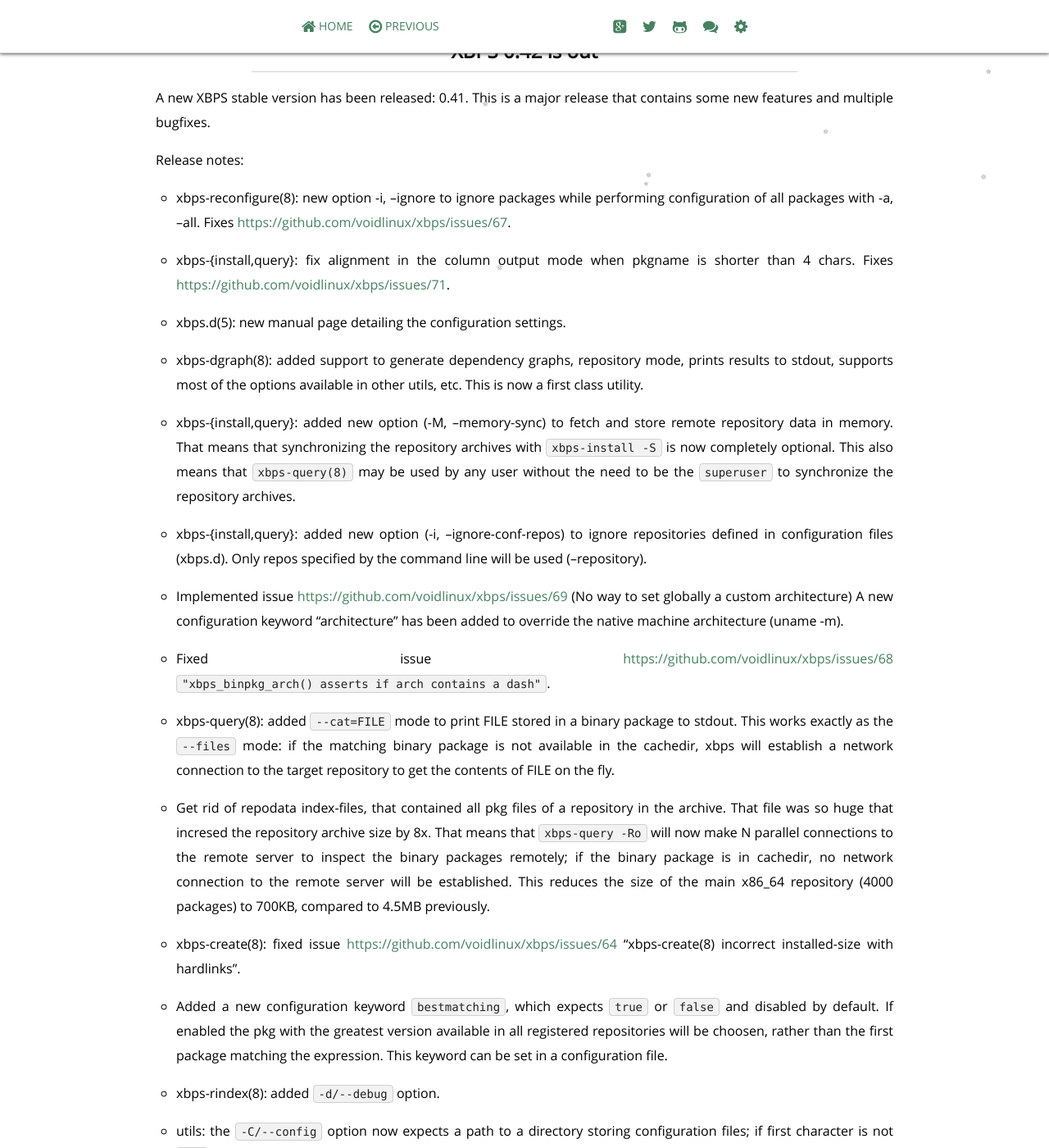
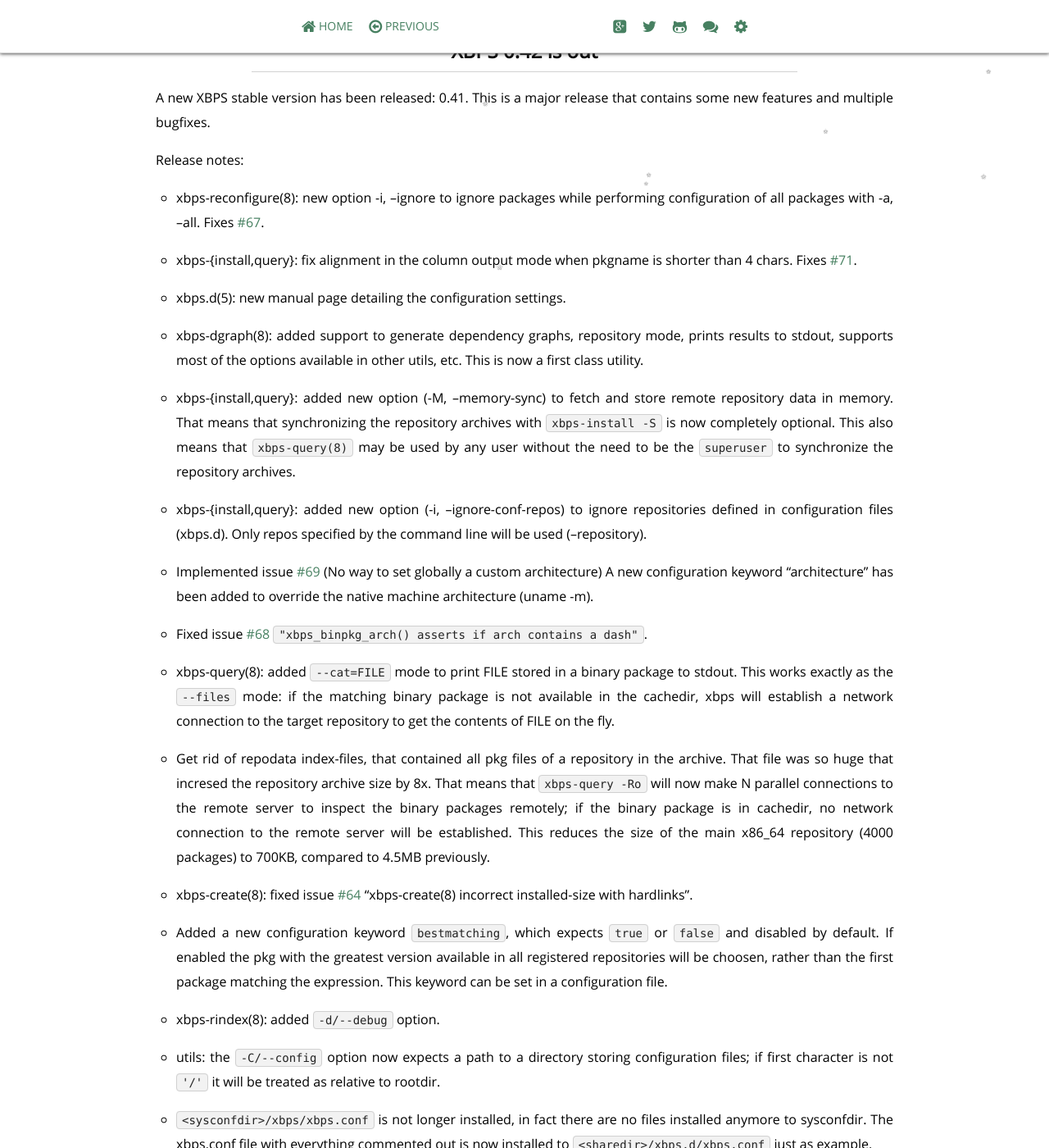
Before and after one commit to void-linux/void-linux.github.io, a Jekyll site: the page built from _posts/2014-12-22-xbps-0.42.markdown, in a window 1280 px wide and 1400 px high, scrolled down 447 px. Shown: the whole window at 82% size. Built offline with Jekyll 4.4.1, drawn with Linux system fonts in a browser that asks for light colours; Markdown is read by kramdown in place of the engine named in the settings; comment, search, counter and statistics services are not loaded; some of the changed lines change nothing that is shown; some of the changed text lies outside the part shown.

Commit message:
xbps-0.42: fix inverted links.

```diff
--- a/_posts/2014-12-22-xbps-0.42.markdown
+++ b/_posts/2014-12-22-xbps-0.42.markdown
@@ -11,10 +11,10 @@ Release notes:
 
 - xbps-reconfigure(8): new option -i, --ignore to ignore packages
 while performing configuration of all packages with -a, --all.
-Fixes [https://github.com/voidlinux/xbps/issues/67](#67).
+Fixes [#67](https://github.com/voidlinux/xbps/issues/67).
 
 - xbps-{install,query}: fix alignment in the column output mode
-when pkgname is shorter than 4 chars. Fixes [https://github.com/voidlinux/xbps/issues/71](#71).
+when pkgname is shorter than 4 chars. Fixes [#71](https://github.com/voidlinux/xbps/issues/71).
 
 - xbps.d(5): new manual page detailing the configuration settings.
 
@@ -32,11 +32,11 @@ need to be the `superuser` to synchronize the repository archives.
 repositories defined in configuration files (xbps.d). Only repos specified
 by the command line will be used (--repository).
 
-- Implemented issue [https://github.com/voidlinux/xbps/issues/69](#69) (No way to set globally a custom architecture)
+- Implemented issue [#69](https://github.com/voidlinux/xbps/issues/69) (No way to set globally a custom architecture)
 A new configuration keyword "architecture" has been added to override
 the native machine architecture (uname -m).
 
-- Fixed issue [https://github.com/voidlinux/xbps/issues/68](#68)
+- Fixed issue [#68](https://github.com/voidlinux/xbps/issues/68)
 `"xbps_binpkg_arch() asserts if arch contains a dash"`.
 
 - xbps-query(8): added `--cat=FILE` mode to print FILE stored in a binary package
@@ -52,7 +52,7 @@ package is in cachedir, no network connection to the remote server will be
 established. This reduces the size of the main x86\_64 repository (4000 packages)
 to 700KB, compared to 4.5MB previously.
 
-- xbps-create(8): fixed issue [https://github.com/voidlinux/xbps/issues/64](#64)
+- xbps-create(8): fixed issue [#64](https://github.com/voidlinux/xbps/issues/64)
  "xbps-create(8) incorrect installed-size with hardlinks".
 
 - Added a new configuration keyword `bestmatching`, which expects `true` or `false`
@@ -86,7 +86,7 @@ that installed packages do not need to have a virtualpkg configuration
 file in the system virtualpkg.d directory.
 
 - xbps-{install,remove}: implemented a column/wide output mode
-as requested in [https://github.com/voidlinux/xbps/issues/63](#63).
+as requested in [#63](https://github.com/voidlinux/xbps/issues/63).
 If the terminal has enough columns it will use this and falling back
 to the previous mode otherwise.
 
@@ -97,7 +97,7 @@ that fixes 2 bugs and makes xbps 2x faster to resolve dependencies.
 Packages that don't have `provides` obj but were declared as virtual packages,
 were not detected correctly and lead me to rewrite this code.
 
-- Fixed issue [https://github.com/voidlinux/xbps/issues/62](#62) (Dup replaced pkgs in transaction).
+- Fixed issue [#62](https://github.com/voidlinux/xbps/issues/62) (Dup replaced pkgs in transaction).
 
 - If removing a package and euid==0 do not check for file owner, being root
 means that all files can be removed properly. This fixes package removal
```
